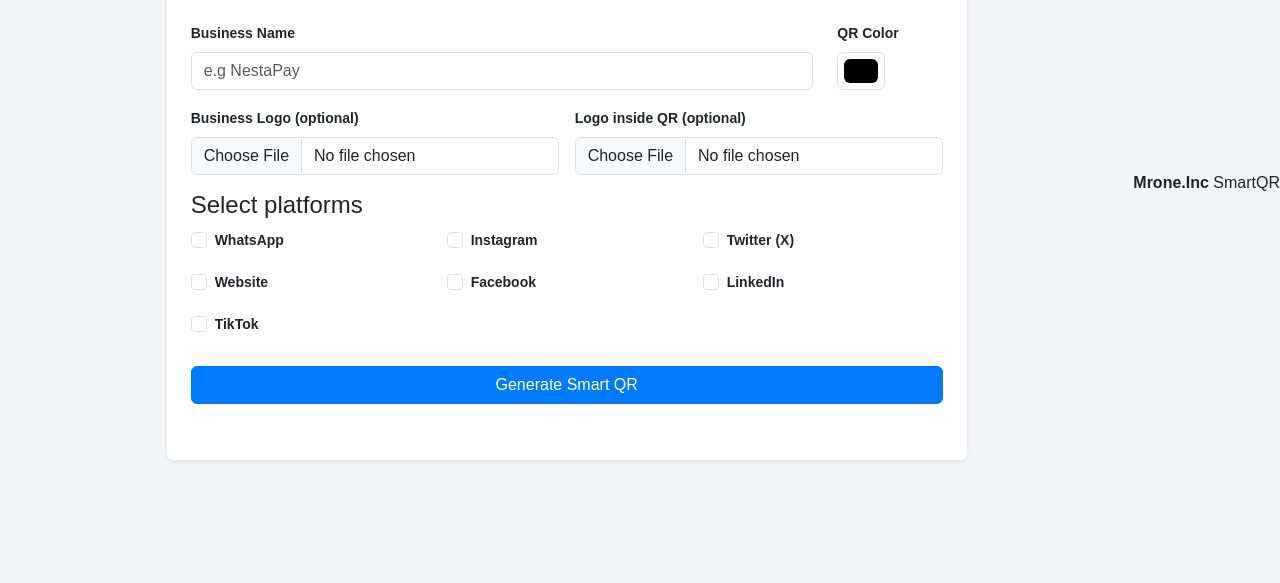
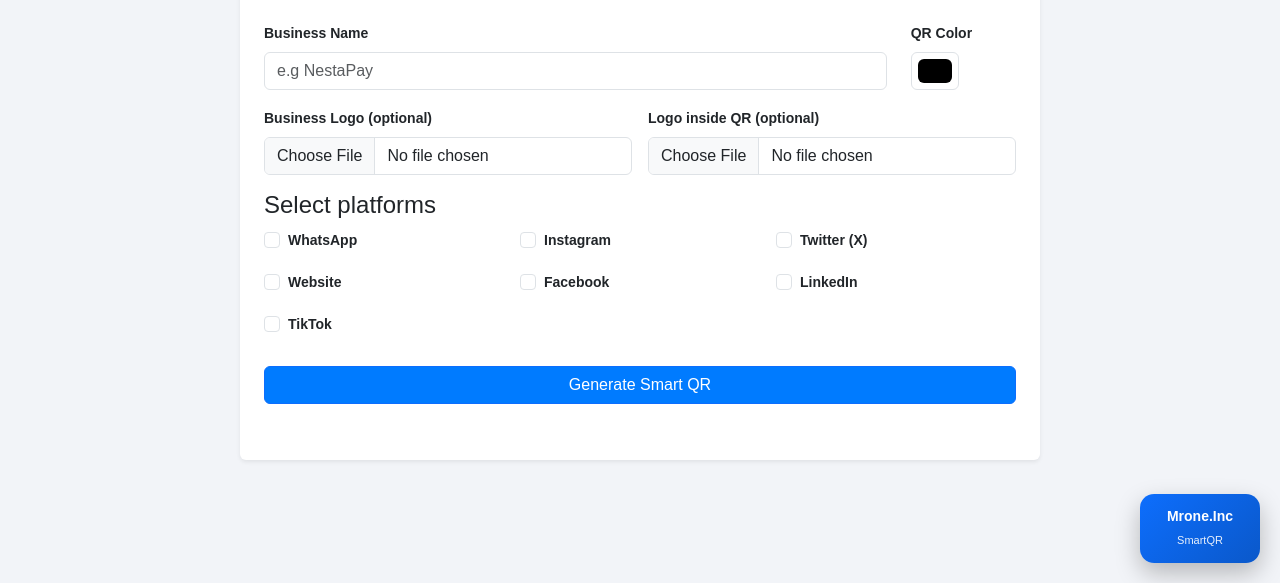
Before and after one commit to MrOne-inc/SmartQR, a plain HTML site: page index.html in a window 1280 px wide. Shown: the part 217-800 px from the top of the page. Drawn offline with nearby package versions, Linux system fonts and the light colour scheme.

Commit message:
Add styles for Mrone.Inc floating button and card

```diff
--- a/style.css
+++ b/style.css
@@ -76,3 +76,52 @@ button:not(.download) {
     text-decoration: none;
     border-radius: 6px;
 }
+
+/* Floating Mrone.Inc button */
+.mrone-fab {
+    position: fixed;
+    bottom: 20px;
+    right: 20px;
+    z-index: 9999;
+}
+
+.mrone-card {
+    background: linear-gradient(135deg, #0d6efd, #0a58ca);
+    color: #fff;
+    padding: 12px 16px;
+    border-radius: 14px;
+    box-shadow: 0 10px 25px rgba(0, 0, 0, 0.25);
+    cursor: pointer;
+    transition: transform 0.25s ease, box-shadow 0.25s ease;
+    text-align: center;
+    min-width: 120px;
+}
+
+.mrone-card strong {
+    display: block;
+    font-size: 14px;
+    font-weight: 700;
+}
+
+.mrone-card span {
+    font-size: 11px;
+    opacity: 0.9;
+}
+
+/* Hover animation (desktop) */
+.mrone-card:hover {
+    transform: translateY(-4px) scale(1.03);
+    box-shadow: 0 14px 30px rgba(0, 0, 0, 0.35);
+}
+
+/* Mobile friendly */
+@media (max-width: 600px) {
+    .mrone-card {
+        padding: 10px 14px;
+        min-width: 100px;
+    }
+
+    .mrone-card strong {
+        font-size: 13px;
+    }
+}
```
